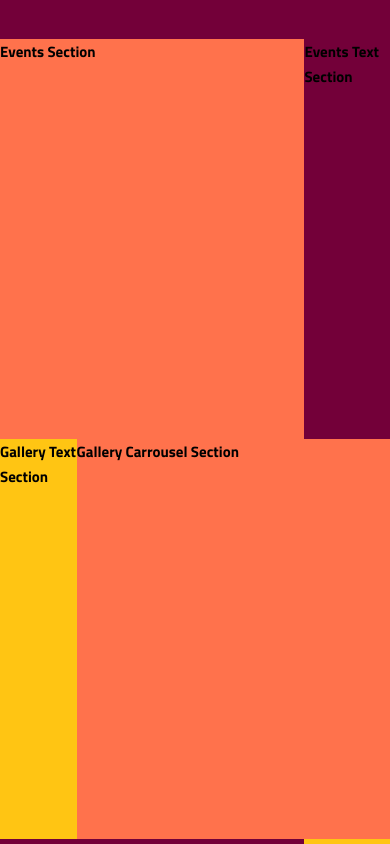
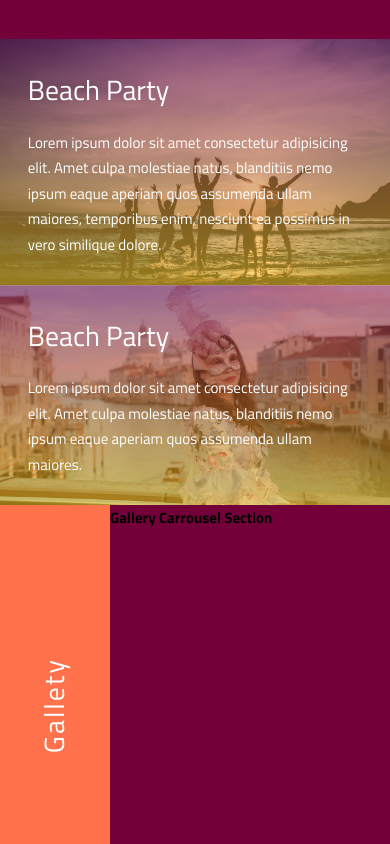
Before and after one commit to claudiobelempb/project-vlv-website, a Next.js app: page / in a window 390 px wide. Shown: the part 3620-4464 px from the top of the page. Built offline with nearby package versions, Linux system fonts and the light colour scheme.

Commit message:
fb-eventos finished

```diff
--- a/src/app/page.module.css
+++ b/src/app/page.module.css
@@ -287,16 +287,34 @@
   }
 }
 
-#events_content {
-  background-color: var(--orange-500);
+#events_container {
+  /* background-color: var(--orange-500); */
   grid-column: container-start / col-end 9;
-  height: 400px;
+
+  display: grid;
+  grid-template-columns: repeat(2, 1fr);
+
+  @media screen and (max-width: 600px) {
+    grid-column: center-start / center-end;
+    grid-template-columns: repeat(auto-fit, minmax(25rem, 1fr));
+  }
+
+  @media screen and (max-width: 400px) {
+    grid-template-columns: 1fr;
+  }
 }
 
-#events_text_content {
-  background-color: var(--red-500);
+#events_text_container {
   grid-column: col-start 10 / center-end;
-  height: 400px;
+  /* padding: var(--fsd-medium); */
+
+  display: grid;
+  grid-template-columns: 1fr;
+  grid-template-rows: 1fr;
+
+  @media screen and (max-width: 600px) {
+    display: none;
+  }
 }
 
 #gallery_text_content {
@@ -306,7 +324,7 @@
 }
 
 #gallery_carrousel_content {
-  background-color: var(--orange-500);
+  background-color: var(--red-500);
   grid-column: col-start 2 / container-end;
   height: 400px;
 }
--- a/src/app/page.tsx
+++ b/src/app/page.tsx
@@ -7,6 +7,10 @@ import styles from './page.module.css';
 
 import ImgCardVillar01 from '../../public/img/Villas/villa-1.jpg';
 
+import { CardDefault } from '@/components/CardDefaultProps';
+import { CardEvent } from '@/components/CardEvent';
+import ImgEvent01 from '../../public/img/Events/beach-party.jpg';
+import ImgEvent02 from '../../public/img/Events/culture-discovery.jpg';
 import ImgCardVillar02 from '../../public/img/Villas/villa-2.jpg';
 import ImgCardVillar03 from '../../public/img/Villas/villa-3.jpg';
 import ImgCardVillar04 from '../../public/img/Villas/villa-4.jpg';
@@ -125,16 +129,25 @@ export default function Home() {
         </p>
       </section>
 
-      <section id={styles.events_content}>
-        <h1>Events Section</h1>
+      <section id={styles.events_container}>
+        <CardEvent
+          title='Beach Party'
+          description='Lorem ipsum dolor sit amet consectetur adipisicing elit. Amet culpa molestiae natus, blanditiis nemo ipsum eaque aperiam quos assumenda ullam maiores, temporibus enim, nesciunt ea possimus in vero similique dolore.'
+          src={ImgEvent01.src}
+        />
+        <CardEvent
+          title='Beach Party'
+          description='Lorem ipsum dolor sit amet consectetur adipisicing elit. Amet culpa molestiae natus, blanditiis nemo ipsum eaque aperiam quos assumenda ullam maiores.'
+          src={ImgEvent02.src}
+        />
       </section>
 
-      <section id={styles.events_text_content}>
-        <h1>Events Text Section</h1>
+      <section id={styles.events_text_container}>
+        <CardDefault position title='Events' color='white' bgcolor='#ff724c' />
       </section>
 
       <section id={styles.gallery_text_content}>
-        <h1>Gallery Text Section</h1>
+        <CardDefault title='Gallety' color='white' bgcolor='#ff724c' />
       </section>
 
       <section id={styles.gallery_carrousel_content}>
--- /dev/null
+++ b/src/components/CardDefaultProps/index.tsx
@@ -0,0 +1,32 @@
+import { ComponentProps } from 'react';
+
+import styles from './styles.module.css';
+
+type CardDefaultProps = {
+  title: string;
+  bgcolor: string;
+  color: string;
+  position?: boolean;
+} & ComponentProps<'div'>;
+
+export const CardDefault: React.FC<CardDefaultProps> = ({
+  title,
+  color,
+  bgcolor,
+  position
+}) => {
+  const styling = {
+    backgroundColor: `${bgcolor}`,
+    color: `${color}`
+  };
+
+  const rotate = {
+    transform: `rotate(${position ? '90deg' : '-90deg'})`
+  };
+
+  return (
+    <div id={styles.container} style={styling}>
+      <h2 style={rotate}>{title}</h2>
+    </div>
+  );
+};
--- /dev/null
+++ b/src/components/CardDefaultProps/styles.module.css
@@ -0,0 +1,12 @@
+#container {
+  height: 100%;
+  place-content: center;
+  display: grid;
+
+  & h2 {
+    text-align: center;
+    font-size: var(--fsd-medium);
+    font-weight: 500;
+    letter-spacing: 0.2rem;
+  }
+}
--- /dev/null
+++ b/src/components/CardEvent/index.tsx
@@ -0,0 +1,28 @@
+import { StaticImageData } from 'next/image';
+import { ComponentProps } from 'react';
+
+import styles from './styles.module.css';
+
+type CardEventProps = {
+  title: string;
+  description: string;
+  src: string | StaticImageData;
+} & ComponentProps<'article'>;
+
+export const CardEvent: React.FC<CardEventProps> = ({
+  title,
+  description,
+  src
+}) => {
+  const styling = {
+    backgroundImage: `linear-gradient(var(--red-400), var(--yellow-400)), url('${src}')`,
+    backgroundPosition: 'center',
+    backgroundSize: 'cover'
+  };
+  return (
+    <div id={styles.container} style={styling}>
+      <h2>{title}</h2>
+      <p>{description}</p>
+    </div>
+  );
+};
--- /dev/null
+++ b/src/components/CardEvent/styles.module.css
@@ -0,0 +1,29 @@
+#container {
+  display: grid;
+  grid-template-areas:
+    'title'
+    'para';
+  row-gap: 4vw;
+  align-items: center;
+  justify-items: start;
+  padding: var(--lg);
+
+  & h2 {
+    grid-area: title;
+    font-size: var(--lg);
+    font-weight: 400;
+    color: white;
+  }
+
+  & p {
+    grid-area: para;
+    font-size: 2rem;
+    font-weight: 500;
+  }
+
+  @media screen and (max-width: 600px) {
+    & p {
+      font-size: 1.5rem;
+    }
+  }
+}
```
